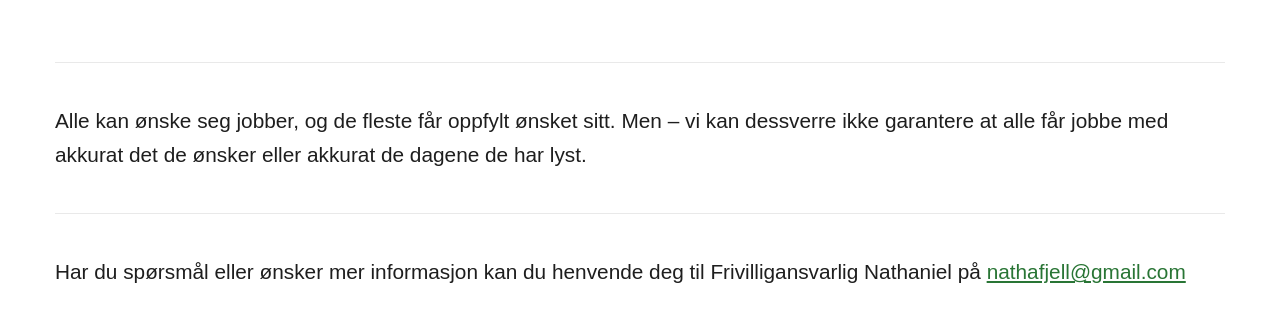
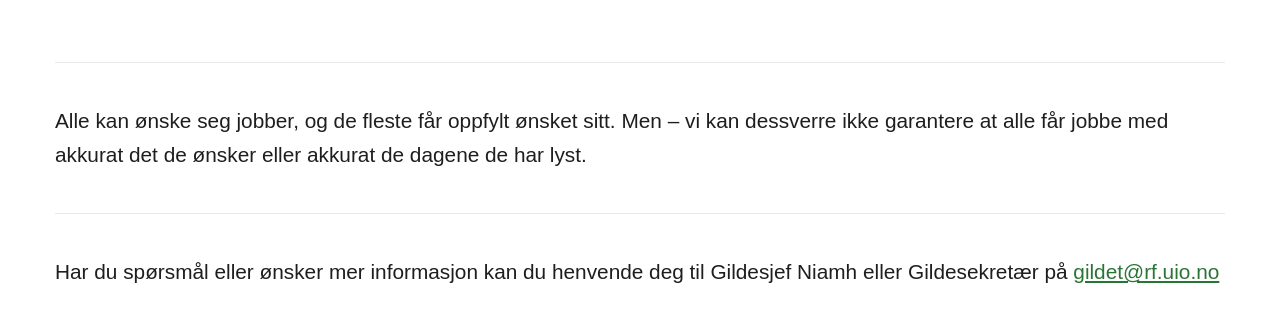
Before and after one commit to Biornegildet/biornegildet.github.io, a Jekyll site: the page built from _pages/frivillig.md, in a window 1280 px wide and 900 px high, scrolled down 2967 px, cut to the strip 0-347 px from the top of the window. Shown: the top 322 px of the strip. Built offline with Jekyll 4.4.1, drawn with Linux system fonts in a browser that asks for light colours; comment, search, counter and statistics services are not loaded.

```diff
--- a/_pages/frivillig.md
+++ b/_pages/frivillig.md
@@ -88,7 +90,7 @@ Alle kan ønske seg jobber, og de fleste får oppfylt ønsket sitt. Men – vi k
 
 <hr>
 
-Har du spørsmål eller ønsker mer informasjon kan du henvende deg til Frivilligansvarlig Nathaniel på [nathafjell@gmail.com](mailto:nathafjell@gmail.com)
+Har du spørsmål eller ønsker mer informasjon kan du henvende deg til Gildesjef Niamh eller Gildesekretær på [gildet@rf.uio.no](mailto:gildet@rf.uio.no)
 
 <div id="skjema" class="v-pad-bottom"></div>
 
```
Also changed, not shown: other parts of _pages/frivillig.md (+2 -0 lines).
